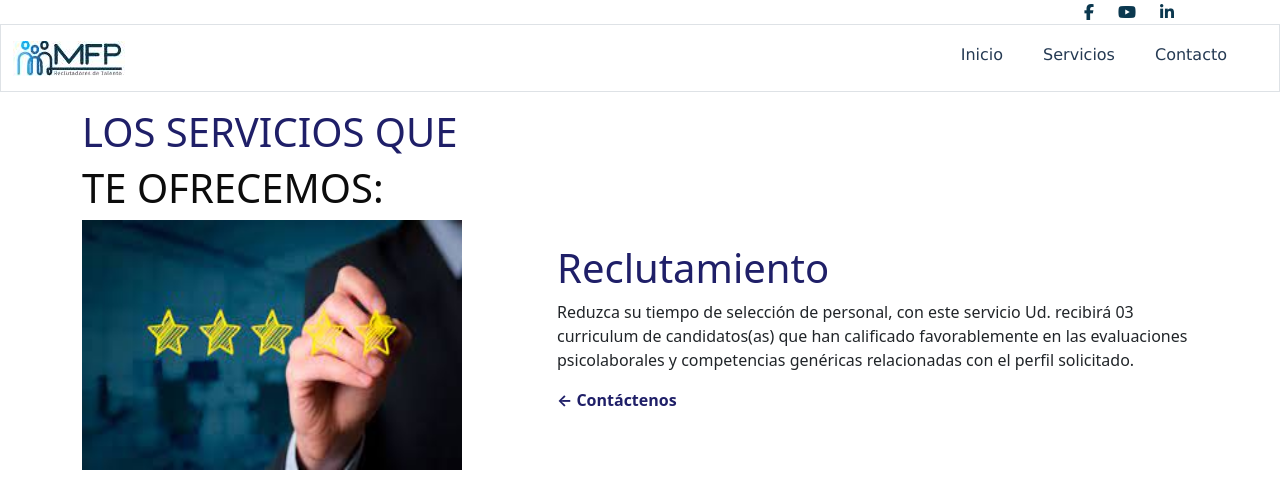
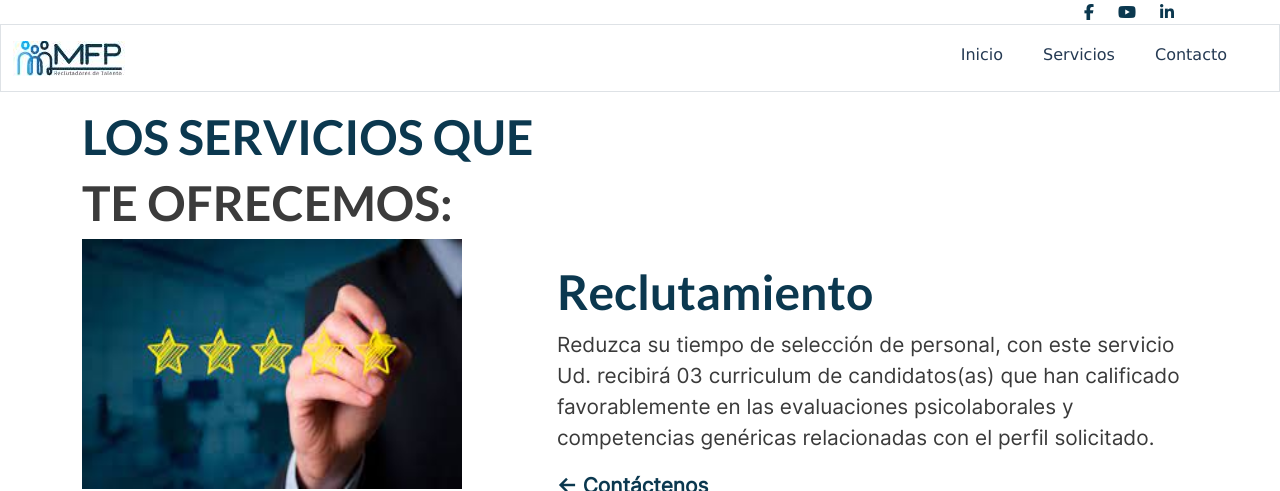
Before and after one commit to MJVProjects/MfpRRHH, a PHP site: page /servicios in a window 1280 px wide. Shown: the top 491 px of the page. Run offline with PHP 8.4, Linux system fonts and the light colour scheme; some libraries are stand-ins or nearby versions.

Commit message:
arreglos de servicios y footer

```diff
--- a/correo.php
+++ b/correo.php
@@ -2,7 +2,7 @@
     if(isset($_POST['enviar'])){
         if(!empty($_POST['txtnombre']) && !empty($_POST['txtempresa']) && !empty($_POST['txttelefon'])
         && !empty($_POST['txtcorreo']) && !empty($_POST['txtlugar']) && !empty($_POST['txtmensaje'])){
-            $destino="carlozis689@gmail.com";
+            $destino="mfp.recursos.humanos@gmail.com";
             $asunto="Quiero contactarme con ustedes";
             $nombre=$_POST['txtnombre'];
             $empresa=$_POST['txtempresa'];
@@ -10,7 +10,7 @@
             $correo=$_POST['txtcorreo'];
             $lugar=$_POST['txtlugar'];
             $mensaje=$_POST['txtmensaje'];
-            $header="Enviado desde la pagina contactos de MFP";
+            $header="Enviado desde la pagina web contactos de MFP";
             $msjcomplet="De: ".$nombre."\nCorreo: ".$correo."\nTelefono: ".$telefono."\nEmpresa y Lugar: ".$empresa." y ".$lugar."\nMensaje: ".$mensaje;
             mail($destino, $asunto, $msjcomplet, $header);
             echo "<script>alert('email enviado exitosamente!!')</script>";
--- a/css/style.css
+++ b/css/style.css
@@ -9,8 +9,14 @@
 
   .titulos{
     font-family: 'Lato-Bold';
+    font-size:3rem;
   }
 
   .textos{
       font-family: 'Inter-Regular';
+      font-size: 1.3rem;
   }
+
+  .hov:hover{
+   color: cyan;
+  }
--- a/views/footer.html
+++ b/views/footer.html
@@ -6,22 +6,22 @@
       <div class="col-3 ms-auto">
         <ul class="list-unstyled mb-0">
           <li class="mb-5 mt-4"><h4>Índice</h4></li>
-          <li class="mb-3 textos"><a class="list-group-item h5" href="./index.php"> > Inicio</a></li>
-          <li class="mb-3 textos"><a class="list-group-item h5" href="#"> > Nosotros</a></li>
-          <li class="mb-3 textos"><a class="list-group-item h5" href="./servicios.php"> > Servicios</a></li>
-          <li class="mb-5 textos"><a class="list-group-item h5" href="./contactenos.php"> > Contáctanos</a></li>
+          <li class="mb-3 textos"><a class="list-group-item h5 hov" href="./index.php"> > Inicio</a></li>
+          <li class="mb-3 textos"><a class="list-group-item h5 hov" href="#"> > Nosotros</a></li>
+          <li class="mb-3 textos"><a class="list-group-item h5 hov" href="./servicios.php"> > Servicios</a></li>
+          <li class="mb-5 textos"><a class="list-group-item h5 hov" href="./contactenos.php"> > Contáctanos</a></li>
         </ul>
       </div>
       <div class="col-3">
         <ul class="list-unstyled mb-0">
           <li class="mb-5 mt-4"><h4>¡Ponte en contacto!</h4></li>
-          <li class="textos"><a class="list-group-item h6" href="#"><svg xmlns="http://www.w3.org/2000/svg" width="16" height="16" fill="currentColor" class="bi bi-envelope-fill" viewBox="0 0 16 16">
+          <li class="fs-6 mb-5"><svg xmlns="http://www.w3.org/2000/svg" width="16" height="16" fill="currentColor" class="bi bi-envelope-fill" viewBox="0 0 16 16">
             <path d="M.05 3.555A2 2 0 0 1 2 2h12a2 2 0 0 1 1.95 1.555L8 8.414.05 3.555ZM0 4.697v7.104l5.803-3.558L0 4.697ZM6.761 8.83l-6.57 4.027A2 2 0 0 0 2 14h12a2 2 0 0 0 1.808-1.144l-6.57-4.027L8 9.586l-1.239-.757Zm3.436-.586L16 11.801V4.697l-5.803 3.546Z"/>
-          </svg>  Correoxxxxxxx</a></li>
-          <br>
-          <li class="textos"><a class="list-group-item h6" href="#"><svg xmlns="http://www.w3.org/2000/svg" width="16" height="16" fill="currentColor" class="bi bi-telephone-fill" viewBox="0 0 16 16">
+          </svg> mfp.recursos.humanos@gmail.com</li>
+
+          <li class="fs-6"><svg xmlns="http://www.w3.org/2000/svg" width="16" height="16" fill="currentColor" class="bi bi-telephone-fill" viewBox="0 0 16 16">
             <path fill-rule="evenodd" d="M1.885.511a1.745 1.745 0 0 1 2.61.163L6.29 2.98c.329.423.445.974.315 1.494l-.547 2.19a.678.678 0 0 0 .178.643l2.457 2.457a.678.678 0 0 0 .644.178l2.189-.547a1.745 1.745 0 0 1 1.494.315l2.306 1.794c.829.645.905 1.87.163 2.611l-1.034 1.034c-.74.74-1.846 1.065-2.877.702a18.634 18.634 0 0 1-7.01-4.42 18.634 18.634 0 0 1-4.42-7.009c-.362-1.03-.037-2.137.703-2.877L1.885.511z"/>
-          </svg>  xxxxxxxxxxxx</a></li>
+          </svg>  (01) 745 - 7089</li>
         </ul>
       </div>
 
--- a/views/servicios.html
+++ b/views/servicios.html
@@ -24,26 +24,26 @@
         }
     }
 </style>
-<div class="container">
+<div class="container textos">
     <div class="mt-3 row">
-        <div class="col-12"><h1 style="color:rgba(14, 14, 93, 0.931)">LOS SERVICIOS QUE</h1></div>
+        <div class="col-12"><h1 class="titulos" style="color: #0B384F;">LOS SERVICIOS QUE</h1></div>
     </div>
     <div class="row">
-        <div class="col-12"><h1 style="color:rgb(12, 12, 12)">TE OFRECEMOS:</h1></div>
+        <div class="col-12"><h1 class="titulos" style="color:rgb(59, 59, 59)">TE OFRECEMOS:</h1></div>
     </div>
     <div class="row" id="texto">
         <div class="col-12 col-lg-5 d-flex">
             <img src="./img/images.jpg" alt="#" width="380px" height="250px">
         </div>
         <div class="col-12 col-lg-7">
-            <h1 class="mt-4" style="color:rgba(14, 14, 93, 0.931)">Reclutamiento</h1>
-            <div>
-                <p class="text-left">Reduzca su tiempo de selección de personal, con este
+            <h1 class="mt-4 titulos" style="color: #0B384F;">Reclutamiento</h1>
+            <div class="textos">
+                <p class="text-left" style="color: rgb(58, 58, 58);">Reduzca su tiempo de selección de personal, con este
                 servicio Ud. recibirá 03 curriculum de candidatos(as)
                 que han calificado favorablemente en las evaluaciones
                 psicolaborales y competencias genéricas relacionadas
                 con el perfil solicitado.</p>
-                <a style="color:rgba(14, 14, 93, 0.931);text-decoration: none;" href="../contactenos.php"><b>← Contáctenos</b></a>
+                <a style="color: #0B384F;text-decoration: none;" href="../contactenos.php"><b>← Contáctenos</b></a>
             </div>
         </div>
     </div>
@@ -53,11 +53,11 @@
             <img src="./img/woman-selecting-pictures-of-people.jpg" alt="#"  height="250px" width="380px">
         </div>
         <div class="col-12 col-lg-7">
-            <h1 class="mt-4" style="color:rgba(14, 14, 93, 0.931)">Evaluación de competencias</h1>
-            <div>
-                <p class="text-left">Identificamos y evaluamos el potencial de tus colaboradores a
+            <h1 class="mt-4 titulos" style="color: #0B384F;">Evaluación de competencias</h1>
+            <div class="textos">
+                <p class="text-left textos" style="color: rgb(58, 58, 58);">Identificamos y evaluamos el potencial de tus colaboradores a
                     través de entrevistas por competencias y pruebas psicométricas</p>
-                <a style="color:rgba(14, 14, 93, 0.931); text-decoration: none;" href="../contactenos.php"><b>← Contáctenos</b> </a>
+                <a style="color: #0B384F; text-decoration: none;" href="../contactenos.php"><b>← Contáctenos</b> </a>
             </div>
         </div>
     </div>
```
